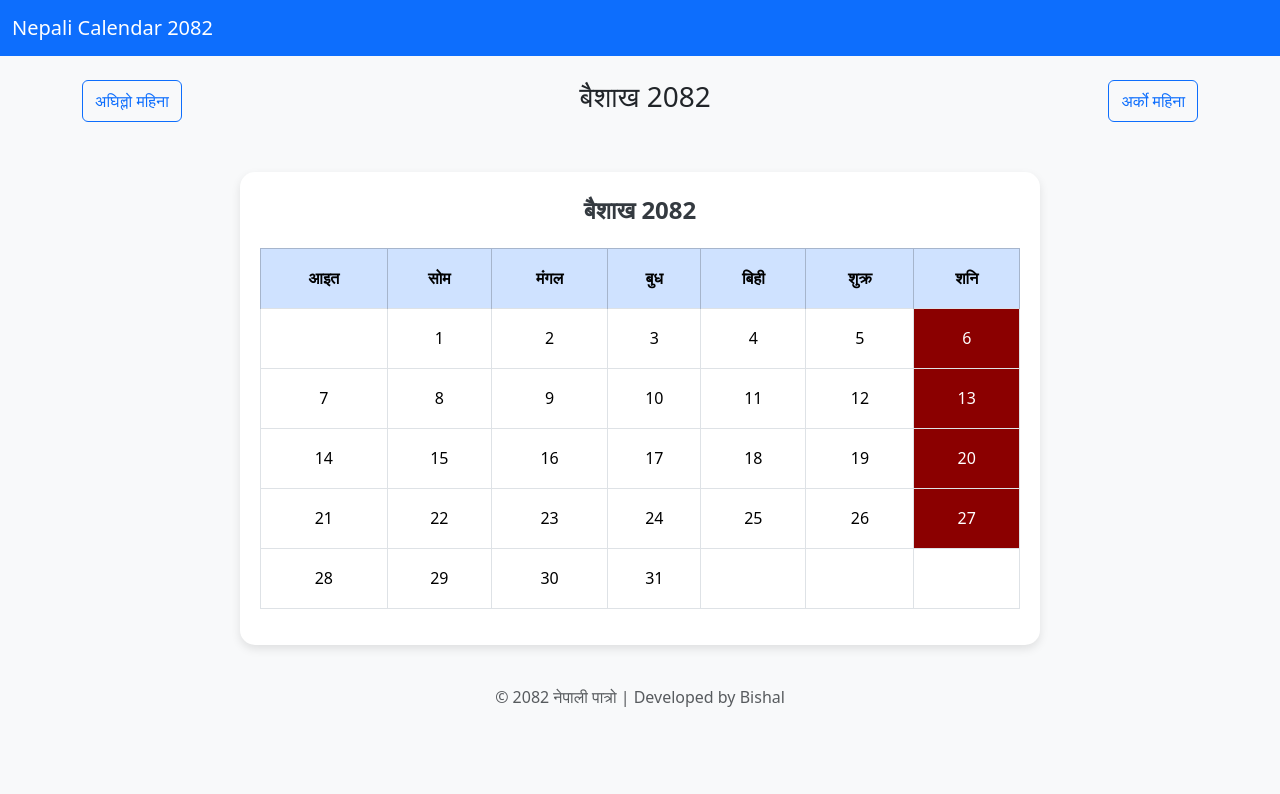
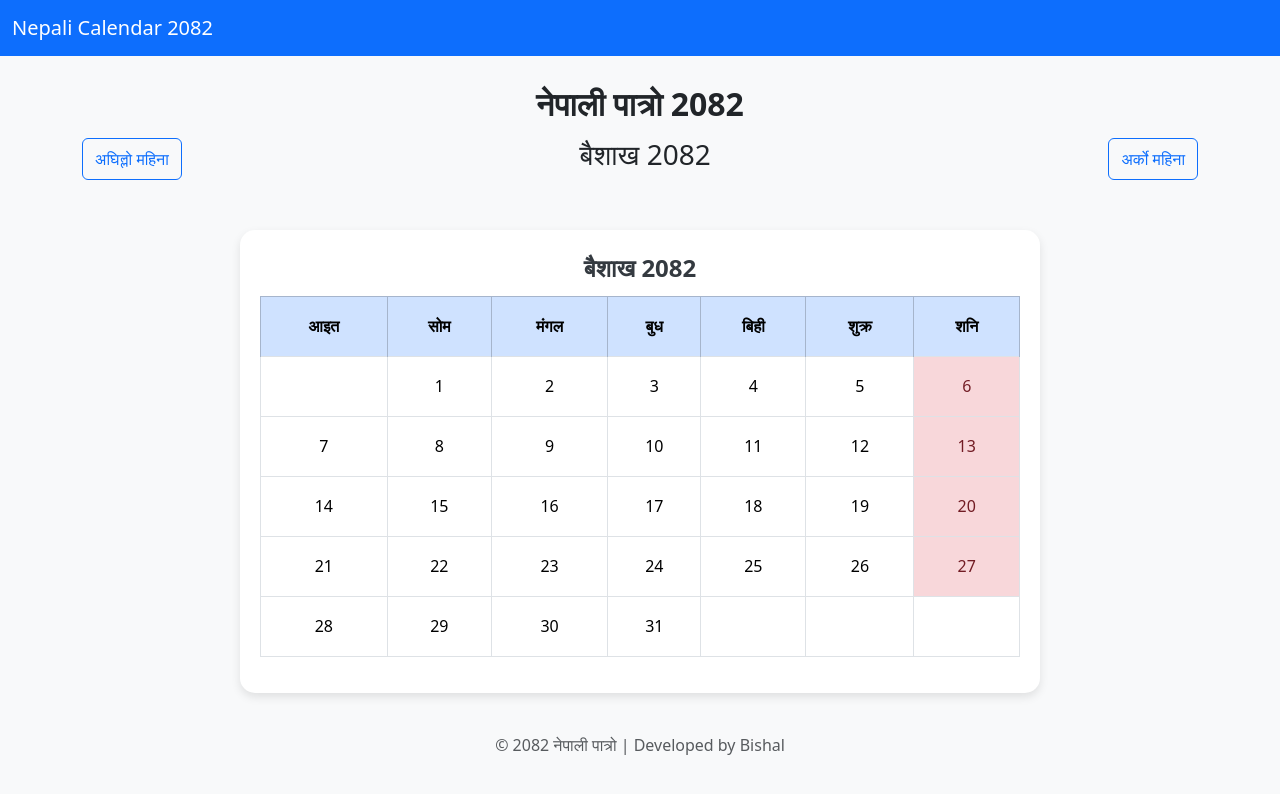
Before and after one commit to Bishal99914/Nepali-calendar, a plain HTML site: page index.html in a window 1280 px wide. Drawn offline with nearby package versions, Linux system fonts and the light colour scheme.

Commit message:
index.html

```diff
--- a/index.html
+++ b/index.html
@@ -29,15 +29,21 @@
       border: 1px solid #dee2e6;
     }
     .saturday {
-      background-color: #8B0000 !important; /* Dark red */
-      color: white !important;
+      background-color: #f8d7da !important;
+      color: #721c24 !important;
     }
     .nepali-title {
       font-weight: bold;
       font-size: 1.5rem;
       text-align: center;
-      margin-bottom: 20px;
+      margin-bottom: 10px;
       color: #343a40;
+    }
+    .calendar-header-title {
+      font-size: 2rem;
+      font-weight: bold;
+      text-align: center;
+      margin-bottom: 10px;
     }
   </style>
 </head>
@@ -50,6 +56,7 @@
   </nav>
 
   <div class="container mt-4">
+    <div class="calendar-header-title">नेपाली पात्रो 2082</div>
     <div class="d-flex justify-content-between mb-3">
       <button id="prevBtn" class="btn btn-outline-primary">अघिल्लो महिना</button>
       <h3 id="monthTitle" class="text-center flex-grow-1">महिना</h3>
@@ -78,6 +85,14 @@
       { name: "फागुन", days: 30, startDay: 5 },
       { name: "चैत्र", days: 30, startDay: 0 }
     ];
+
+    const festivals = {
+      "बैशाख": [1, 15],
+      "साउन": [15],
+      "भदौ": [5],
+      "माघ": [1],
+      "चैत्र": [30]
+    };
 
     let currentMonthIndex = 0;
     const calendarDiv = document.getElementById("calendar");
@@ -109,8 +124,9 @@
           if (i === 0 && j < month.startDay) {
             html += "<td></td>";
           } else if (day <= month.days) {
-            let cellClass = j === 6 ? "saturday" : "";
-            html += `<td class="${cellClass}">${day}</td>`;
+            let cellClass = "";
+            if (j === 6) cellClass += " saturday";
+            html += `<td class="${cellClass.trim()}">${day}</td>`;
             day++;
           } else {
             html += "<td></td>";
```
